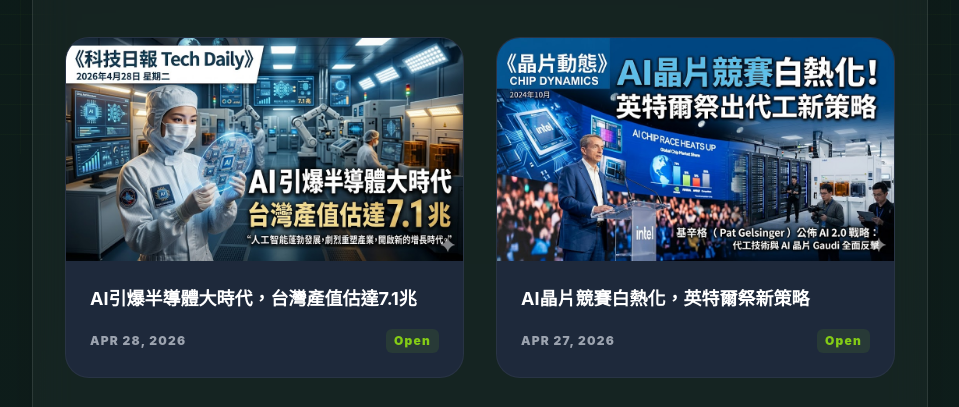
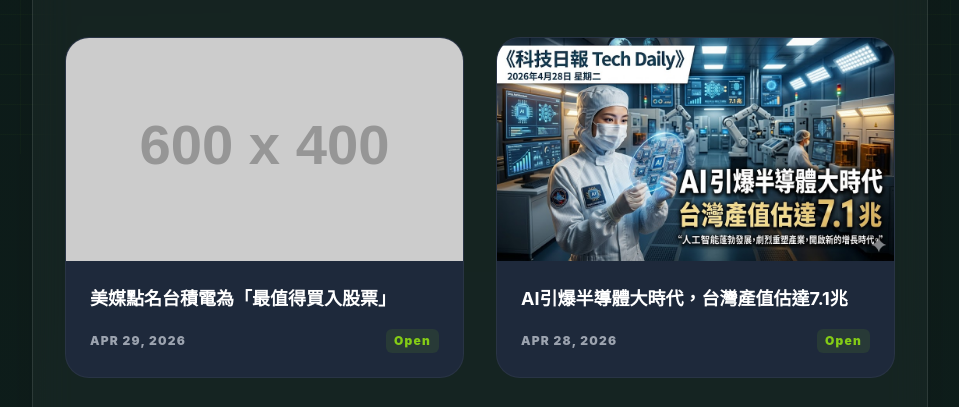
Before and after one commit to SHIU47/Daily-English, a plain HTML site: page index.html in a window 1280 px wide. Shown: the part 646-1053 px from the top of the page, without its empty margins (160-1119 px from the left). Drawn offline with nearby package versions, Linux system fonts and the light colour scheme; placeholder pictures from the web are drawn by us.

Commit message:
Update index 2026.04.29

```diff
--- a/index.html
+++ b/index.html
@@ -187,7 +187,7 @@
                         <span id="streak-count" class="font-black">0 DAY STREAK</span>
                     </div>
                     <div class="text-xs text-gray-500 font-mono tracking-widest uppercase bg-white/5 px-3 py-1.5 rounded-full border border-white/10">
-                        Last Update / <span id="last-updated" class="text-lime-500 font-bold">2026-04-28</span>
+                        Last Update / <span id="last-updated" class="text-lime-500 font-bold">2026-04-29</span>
                     </div>
                 </div>
             </div>
@@ -213,7 +213,8 @@
             <div class="marquee-track">
                 <div class="marquee-content items-center h-full">
                     <div class="flex shrink-0">
-                         <a href="News/2026.04.28英文新聞.html" class="marquee-item">AI引爆半導體大時代，台灣產值估達7.1兆</a><span class="marquee-separator">•</span>
+                         <a href="News/2026.04.29英文新聞.html" class="marquee-item">美媒點名台積電為「最值得買入股票」</a><span class="marquee-separator">•</span>
+                                                  <a href="News/2026.04.28英文新聞.html" class="marquee-item">AI引爆半導體大時代，台灣產值估達7.1兆</a><span class="marquee-separator">•</span>
                                                   <a href="News/2026.04.27英文新聞.html" class="marquee-item">AI晶片競賽白熱化，英特爾祭新策略</a><span class="marquee-separator">•</span>
                                                   <a href="News/2026.04.24英文新聞.html" class="marquee-item">全球核能復興：運行反應堆突破400座，應對AI用電與氣候變遷</a><span class="marquee-separator">•</span>
                                                   <a href="News/2026.04.23英文新聞.html" class="marquee-item">SpaceX擬600億美元收購AI編碼公司Cursor</a><span class="marquee-separator">•</span>
@@ -287,7 +288,8 @@
                          <a href="News/2026.01.06英文新聞.html" class="marquee-item">台股攻上三萬點</a><span class="marquee-separator">•</span>
                     </div>
                     <div class="flex shrink-0">
-                         <a href="News/2026.04.28英文新聞.html" class="marquee-item">AI引爆半導體大時代，台灣產值估達7.1兆</a><span class="marquee-separator">•</span>
+                         <a href="News/2026.04.29英文新聞.html" class="marquee-item">美媒點名台積電為「最值得買入股票」</a><span class="marquee-separator">•</span>
+                                                  <a href="News/2026.04.28英文新聞.html" class="marquee-item">AI引爆半導體大時代，台灣產值估達7.1兆</a><span class="marquee-separator">•</span>
                                                   <a href="News/2026.04.27英文新聞.html" class="marquee-item">AI晶片競賽白熱化，英特爾祭新策略</a><span class="marquee-separator">•</span>
                                                   <a href="News/2026.04.24英文新聞.html" class="marquee-item">全球核能復興：運行反應堆突破400座，應對AI用電與氣候變遷</a><span class="marquee-separator">•</span>
                                                   <a href="News/2026.04.23英文新聞.html" class="marquee-item">SpaceX擬600億美元收購AI編碼公司Cursor</a><span class="marquee-separator">•</span>
@@ -389,6 +391,15 @@
                     </div>
 
                     <ul id="document-list" class="grid grid-cols-1 sm:grid-cols-2 gap-8">
+                        <li data-date="2026/04/29" data-month="2026-04">
+                            <a href="News/2026.04.29英文新聞.html" class="grid-card group block">
+                                <div class="aspect-video relative overflow-hidden"><img src="covers/news_20260429.jpg" class="w-full h-full object-cover transition-transform duration-700 group-hover:scale-110" onerror="this.src='https://placehold.co/600x400/1e293b/84cc16?text=NEWS'"></div>
+                                <div class="p-6 flex flex-col justify-between flex-grow">
+                                    <h3 class="text-white font-bold text-lg mb-4 line-clamp-2">美媒點名台積電為「最值得買入股票」</h3>
+                                    <div class="flex items-center justify-between text-gray-400 text-xs font-black tracking-widest mt-auto"><span>APR 29, 2026</span><span class="text-lime-500 bg-lime-500/10 px-2 py-1 rounded-md">Open</span></div>
+                                </div>
+                            </a>
+                        </li>
                         <li data-date="2026/04/28" data-month="2026-04">
                             <a href="News/2026.04.28英文新聞.html" class="grid-card group block">
                                 <div class="aspect-video relative overflow-hidden"><img src="covers/news_20260428.jpg" class="w-full h-full object-cover transition-transform duration-700 group-hover:scale-110" onerror="this.src='https://placehold.co/600x400/1e293b/84cc16?text=NEWS'"></div>
```
